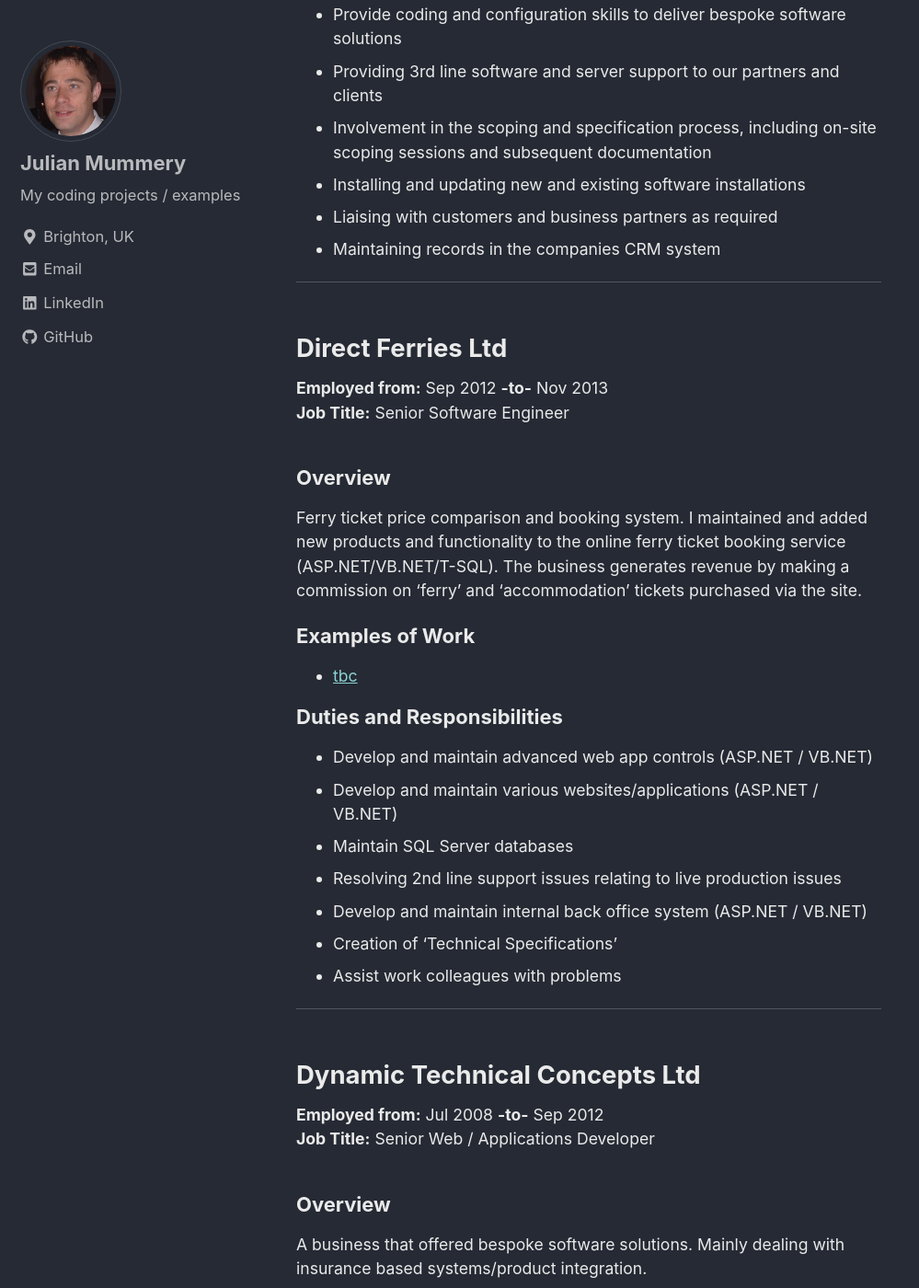
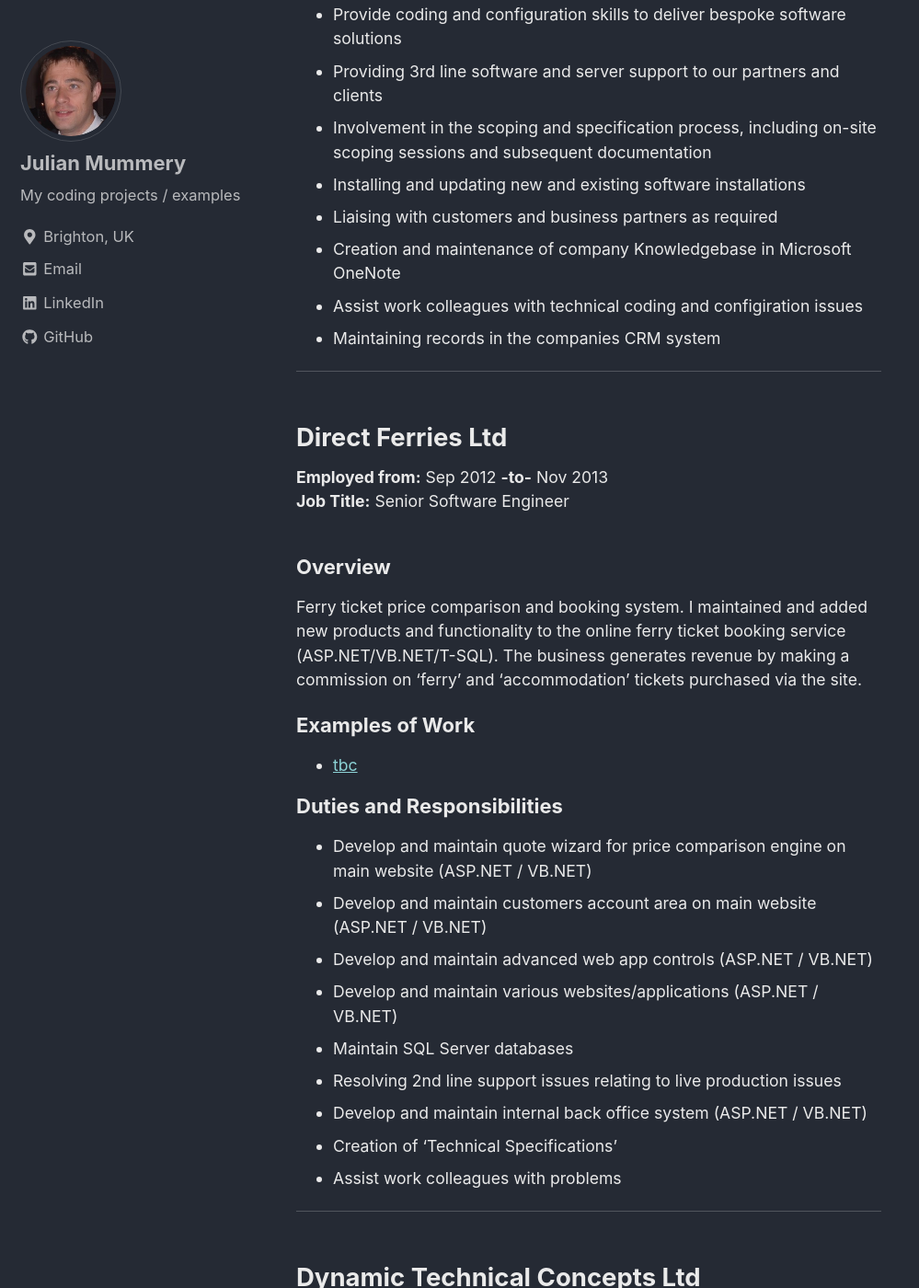
Before and after one commit to julianmummery/julianmummery.github.io, a Jekyll site: the page built from _pages/experience.md, in a window 1280 px wide and 1400 px high, scrolled down 1364 px. Shown: the whole window at 92% size, without its empty margins (0-999 px from the left). Built offline with Jekyll 4.4.1, drawn with Linux system fonts in a browser that asks for light colours; nearby versions of some CDN libraries.

Commit message:
Update experience.md

```diff
--- a/_pages/experience.md
+++ b/_pages/experience.md
@@ -33,6 +33,8 @@
   <li>Involvement in the scoping and specification process, including on-site scoping sessions and subsequent documentation</li>
   <li>Installing and updating new and existing software installations</li>
   <li>Liaising with customers and business partners as required</li>
+  <li>Creation and maintenance of company Knowledgebase in Microsoft OneNote</li>
+  <li>Assist work colleagues with technical coding and configiration issues</li>
   <li>Maintaining records in the companies CRM system</li>
 </ul>
 
@@ -49,6 +51,8 @@
 </ul>
 <h3 style="margin-top: 0px">Duties and Responsibilities</h3>
 <ul style="font-size:0.80em;">
+  <li>Develop and maintain quote wizard for price comparison engine on main website (ASP.NET / VB.NET)</li>
+  <li>Develop and maintain customers account area on main website (ASP.NET / VB.NET)</li>
   <li>Develop and maintain advanced web app controls (ASP.NET / VB.NET)</li>
   <li>Develop and maintain various websites/applications (ASP.NET / VB.NET)</li>
   <li>Maintain SQL Server databases</li>
```
